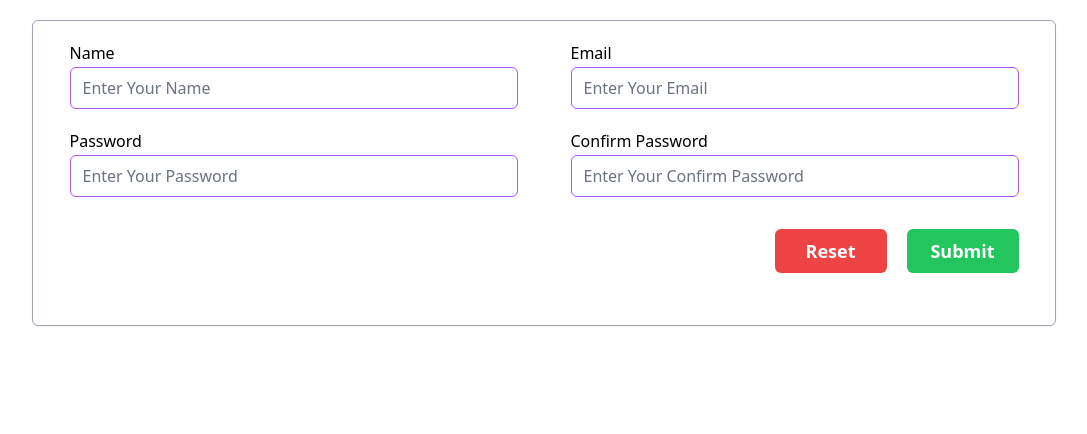
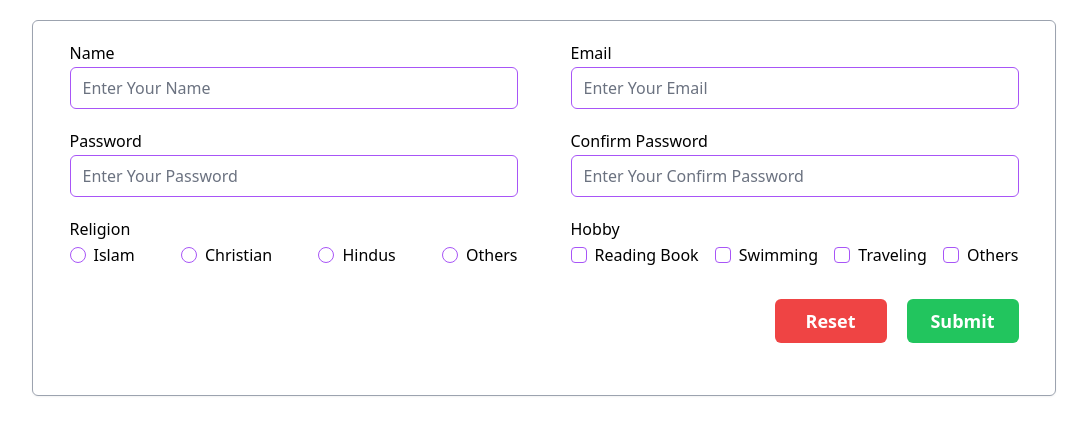
Before and after one commit to yasin2514/reusable-components, a React (Vite) app: page / in a window 1280 px wide. Shown: the top 434 px of the page, without its empty margins (96-1183 px from the left). Built offline with nearby package versions, Linux system fonts and the light colour scheme.

Commit message:
radio and chcekbox reusable done

```diff
--- a/src/components/Form/Input.tsx
+++ b/src/components/Form/Input.tsx
@@ -1,3 +1,4 @@
+import { createContext, useContext } from "react";
 import { TInputProps } from "../../types/types";
 
 export const Input = ({
@@ -29,3 +30,35 @@ export const Input = ({
     </div>
   );
 };
+
+const InnerSectionContext = createContext(null);
+export const InnerSection = ({ register, errors, children, type, label }) => {
+  const { name } = register;
+  return (
+    <InnerSectionContext.Provider value={{ register, type }}>
+      <div className="w-full max-w-md">
+        <label className="block mb-0.5">{label}</label>
+        <div className="grid grid-cols-2 md:flex justify-between items-center">
+          {children}
+        </div>
+        {errors[name] && (
+          <span className="text-red-500 text-xs">{errors[name]?.message}</span>
+        )}
+      </div>
+    </InnerSectionContext.Provider>
+  );
+};
+Input.InnerSection = InnerSection;
+
+export const InnerInput = ({ value }) => {
+  const { register, type } = useContext(InnerSectionContext);
+  const random = Math.random().toString(36).substring(7);
+  const id = value.concat(random).toLowerCase();
+  return (
+    <div className="space-x-2 flex items-center">
+      <input type={type} id={id} value={value} {...register} />
+      <label htmlFor={id}>{value}</label>
+    </div>
+  );
+};
+InnerSection.Input = InnerInput;
--- a/src/pages/Home.tsx
+++ b/src/pages/Home.tsx
@@ -1,5 +1,11 @@
 import { FieldValues, SubmitHandler, useForm } from "react-hook-form";
-import { Form, FormSection, FormSubmit, Input } from "../components/Form";
+import {
+  Form,
+  FormSection,
+  FormSubmit,
+  InnerSection,
+  Input,
+} from "../components/Form";
 import { zodResolver } from "@hookform/resolvers/zod";
 import { SignUpSchema } from "../validator/form.validator";
 import { TSignUpSchema } from "../types/types";
@@ -45,6 +51,19 @@ const Home = () => {
             register={register("confirmPassword")}
             errors={errors}
           />
+          <Input.InnerSection type={"radio"} register={register("religion")} errors={errors} label={"Religion"}>
+            <InnerSection.Input value={"Islam"} />
+            <InnerSection.Input value={"Christian"} />
+            <InnerSection.Input value={"Hindus"} />
+            <InnerSection.Input value={"Others"} />
+          </Input.InnerSection>
+
+          <Input.InnerSection type={"checkbox"} register={register("hobby")} errors={errors} label={"Hobby"}>
+            <InnerSection.Input value={"Reading Book"} />
+            <InnerSection.Input value={"Swimming"} />
+            <InnerSection.Input value={"Traveling"} />
+            <InnerSection.Input value={"Others"} />
+          </Input.InnerSection>
         </FormSection>
         <FormSubmit />
       </Form>
```
